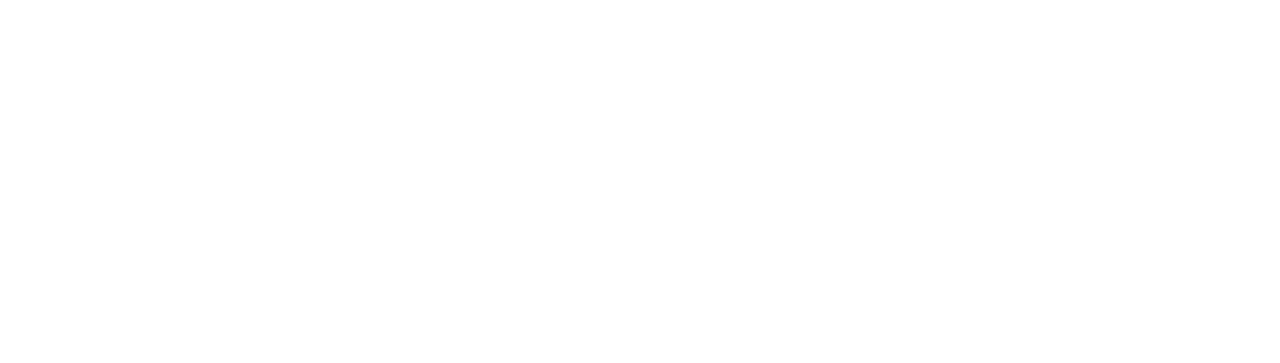
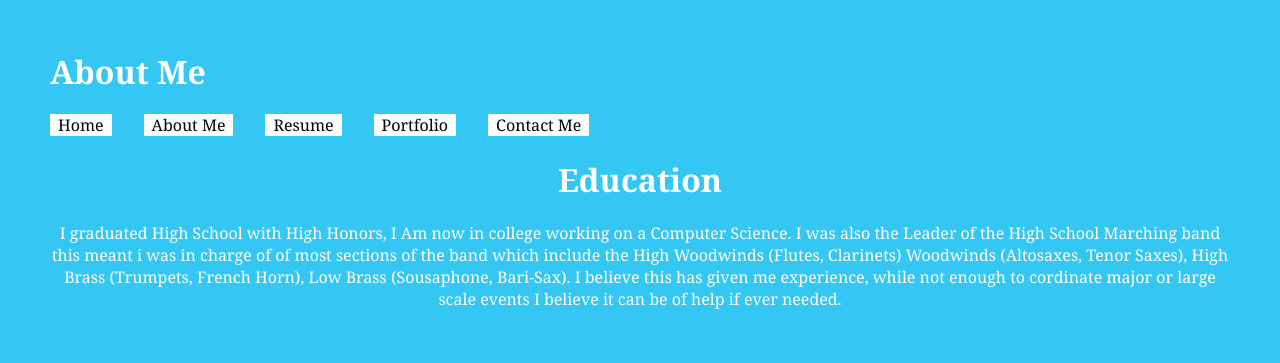
Before and after one commit to Kurumi-Senpai/kurumik69.github.io, a plain HTML site: page pages/about-me.html in a window 1280 px wide. Drawn offline with Linux system fonts and the light colour scheme.

Commit message:
update 3

```diff
--- a/assets/css/about.css
+++ b/assets/css/about.css
@@ -1,5 +1,5 @@
 body {
-        background-color: rgb(0, 0, 0);
+        background-color: rgb(53, 199, 243);
         margin: 50px;
         font-family: Georgia, 'Roboto', Times, serif
 }
@@ -33,9 +33,10 @@ li a:hover{
 }
 li a {
     display: inline- block;
-    background-color: red;
+    background-color: white;
     padding: 8px;
     color: black;
+    text-decoration: none;
 }
 
 
--- /dev/null
+++ b/assets/css/contact.css
@@ -0,0 +1,46 @@
+body {
+    background-color: rgb(53, 199, 243);
+    margin: 50px;
+    font-family: Georgia, 'Roboto', Times, serif
+}
+#title{
+color: white;
+}
+
+.links li{
+list-style-type: none;
+display: inline;
+/* margin-top: 1em;
+/*margin-bottom: 1em;*/
+margin-right: 2em;
+
+}
+ul {
+list-style-type: none;
+margin: 0;
+padding: 0;
+overflow: hidden;
+position: right;
+
+}
+
+li{
+float: left;
+
+}
+li a:hover{
+background-color:rgb(116, 81, 199);
+}
+li a {
+display: inline- block;
+background-color: white;
+padding: 8px;
+color: black;
+text-decoration: none;
+}
+.ty{
+    color: white;
+}
+.nom {
+    color: white;
+}
--- /dev/null
+++ b/assets/css/me.css
@@ -0,0 +1,57 @@
+body {
+    background-color: rgb(53, 199, 243);
+    margin: 50px;
+    font-family: Georgia, 'Roboto', Times, serif
+}
+#title{
+color: white;
+}
+
+.links li{
+list-style-type: none;
+display: inline;
+/* margin-top: 1em;
+/*margin-bottom: 1em;*/
+margin-right: 2em;
+
+}
+ul {
+list-style-type: none;
+margin: 0;
+padding: 0;
+overflow: hidden;
+position: right;
+
+}
+
+li{
+float: left;
+
+}
+li a:hover{
+background-color:rgb(116, 81, 199);
+}
+li a {
+display: inline- block;
+background-color: white;
+padding: 8px;
+color: black;
+text-decoration: none;
+}
+
+
+h2{
+background-color: red;
+
+color: black
+}
+.e {
+    text-align: center;
+    color: white;
+
+}
+.st {
+    text-align: center;
+    display: block;
+    color: white;
+}
--- a/assets/css/portfolio.css
+++ b/assets/css/portfolio.css
@@ -0,0 +1,50 @@
+
+body{
+    background-color: rgb(53, 199, 243);
+    text-align: center;
+}
+#title{
+    color: white;
+}
+.links li{
+    list-style-type: none;
+    display: inline;
+   /* margin-top: 1em;
+    /*margin-bottom: 1em;*/
+    margin-right: 2em;
+
+}
+ul {
+    list-style-type: none;
+    margin: 0;
+    padding: 0;
+    overflow: hidden;
+    position: right;
+
+}
+
+li{
+    float: left;
+
+}
+li a:hover{
+    background-color:rgb(116, 81, 199);
+}
+li a {
+    display: inline- block;
+    background-color: white;
+    padding: 8px;
+    color: black;
+    text-decoration: none;
+}
+.projects {
+    text-align: center;
+}
+.p {
+
+    text-align: center;
+    background-color: white;
+}
+.web {
+    text-decoration: none;
+}
--- a/assets/css/resume.css
+++ b/assets/css/resume.css
@@ -0,0 +1,53 @@
+body{
+    background-color:rgb(53, 199, 243);
+    font-family: Cambria, Cochin, Georgia, Times, 'Times New Roman', serif;
+}
+h1 {
+    color: white;
+}
+h2 {
+    color: white;
+}
+.links li{
+    list-style-type: none;
+    display: inline;
+   /* margin-top: 1em;
+    /*margin-bottom: 1em;*/
+    margin-right: 2em;
+
+}
+ul {
+    list-style-type: none;
+    margin: 0;
+    padding: 0;
+    overflow: hidden;
+    position: right;
+
+}
+
+li{
+    float: left;
+}
+
+li a:hover{
+    background-color:rgb(116, 81, 199);
+}
+li a {
+    display: inline- block;
+    background-color: white;
+    padding: 8px;
+    color: black;
+    text-decoration: none;
+}
+.resumelink {
+    text-decoration: none;
+    text-decoration-color: white;
+}
+
+
+.resumelink :hover{
+    text-decoration-color: white;
+}
+.resume{
+    color: white;
+}
--- a/pages/about-me.html
+++ b/pages/about-me.html
@@ -0,0 +1,41 @@
+<!DOCTYPE html>
+<html lang="en">
+<head>
+    <link rel="stylesheet" href="/assets/css/me.css">
+
+    <meta charset="UTF-8">
+    <meta name="viewport" content="width=device-width, initial-scale=1.0">
+    <meta http-equiv="X-UA-Compatible" content="ie=edge">
+    <title>About</title>
+</head>
+<body>
+    <h1 class="ale" id="title"> About Me</h1>
+    <div class="navbar-container">
+        <ul class="links">
+            <div class="navbar-name">
+                <li><a href="/Kurumi.html">Home</a></li>
+                <li><a href="/pages/about-me.html">About Me</a></li>
+                <li><a href="/pages/resume.html">Resume</a></li>
+                <li><a href="/pages/portfolio.html">Portfolio</a></li>
+                <li><a href="/pages/contactme.html">Contact Me</a></li>
+            </div>
+        </ul>
+        </div>
+
+    <h1 class="e">Education</h1>
+    <p class="st">
+        I graduated High School with
+        High Honors, I Am now in college
+        working on a Computer Science. I
+        was also the Leader of the High School
+        Marching band this meant i was in
+        charge of of most sections of the band
+        which include the High Woodwinds (Flutes, Clarinets)
+        Woodwinds (Altosaxes, Tenor Saxes), High Brass (Trumpets,
+        French Horn), Low Brass (Sousaphone, Bari-Sax).
+        I believe this has given me experience, while not
+        enough to cordinate major or large scale events I
+        believe it can be of help if ever needed.
+
+
+    </p>
```
Also changed, not shown: Kurumi.html (+7 -7 lines), pages/contactme.html (+25 -16 lines), pages/portfolio.html (+46 -0 lines), pages/resume.html (+18 -4 lines).
